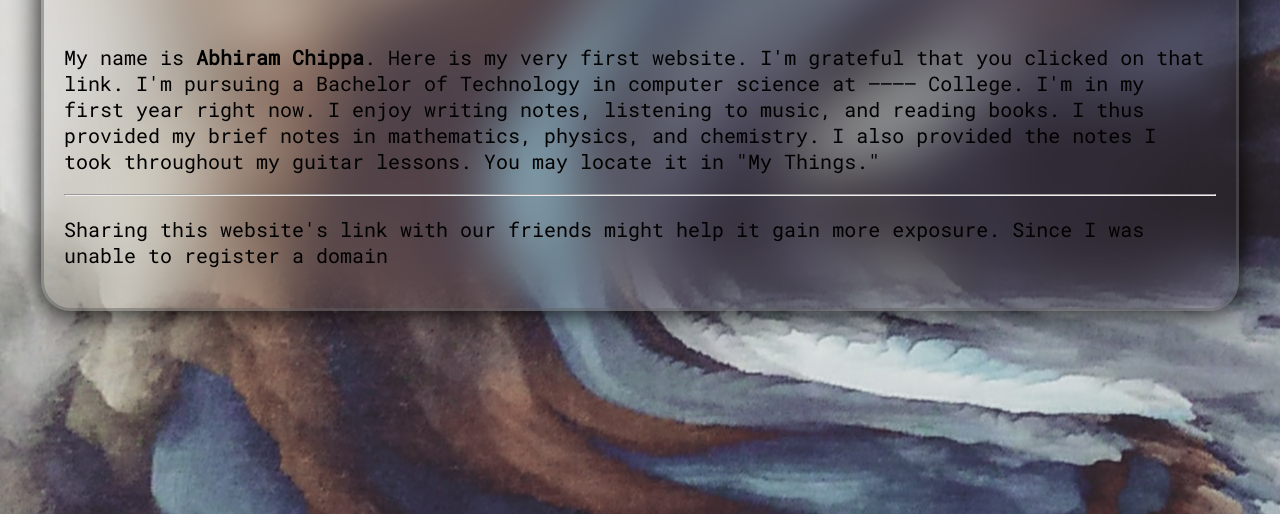
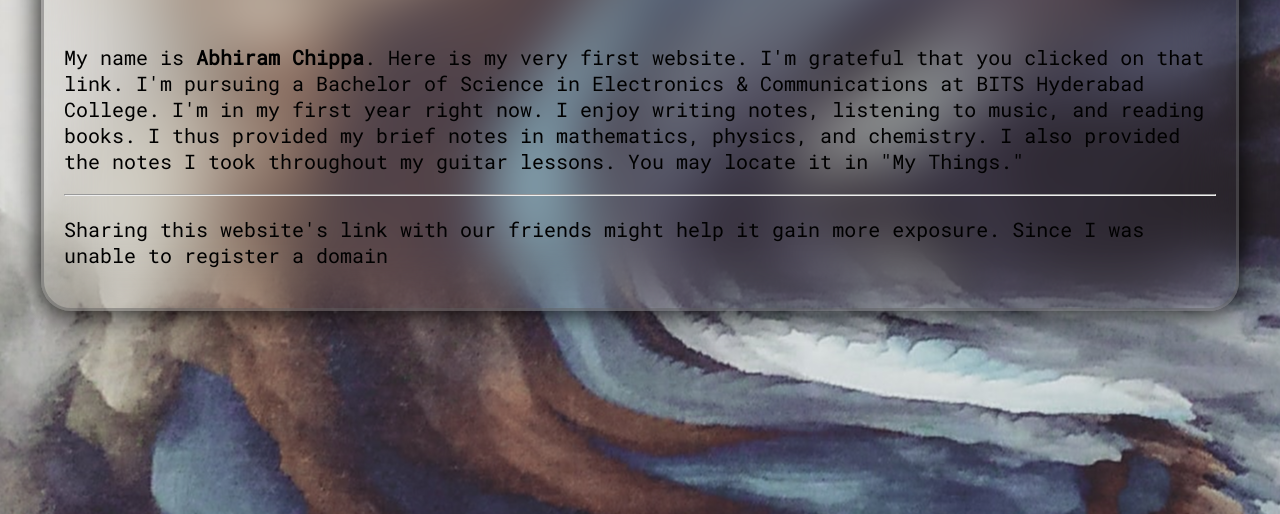
Before and after one commit to Abhi-to-code/abhi.github.io, a plain HTML site: page evr/about.html in a window 1280 px wide. Shown: the part 286-800 px from the top of the page. Drawn offline with Linux system fonts and the light colour scheme; a web font is replaced by a local one.

Commit message:
Update about.html

```diff
--- a/evr/about.html
+++ b/evr/about.html
@@ -70,7 +70,7 @@
         </h1>
 
         <p style="font-family: 'Roboto Mono', monospace;
-                  font-size: 20px;">My name is <b>Abhiram Chippa</b>. Here is my very first website. I'm grateful that you clicked on that link. I'm pursuing a Bachelor of Technology in computer science at ———— College. I'm in my first year right now. I enjoy writing notes, listening to music, and reading books. I thus provided my brief notes in mathematics, physics, and chemistry. I also provided the notes I took throughout my guitar lessons. You may locate it in "My Things."
+                  font-size: 20px;">My name is <b>Abhiram Chippa</b>. Here is my very first website. I'm grateful that you clicked on that link. I'm pursuing a Bachelor of Science in Electronics & Communications at BITS Hyderabad College. I'm in my first year right now. I enjoy writing notes, listening to music, and reading books. I thus provided my brief notes in mathematics, physics, and chemistry. I also provided the notes I took throughout my guitar lessons. You may locate it in "My Things."
 
         </p>
         <hr>
```
